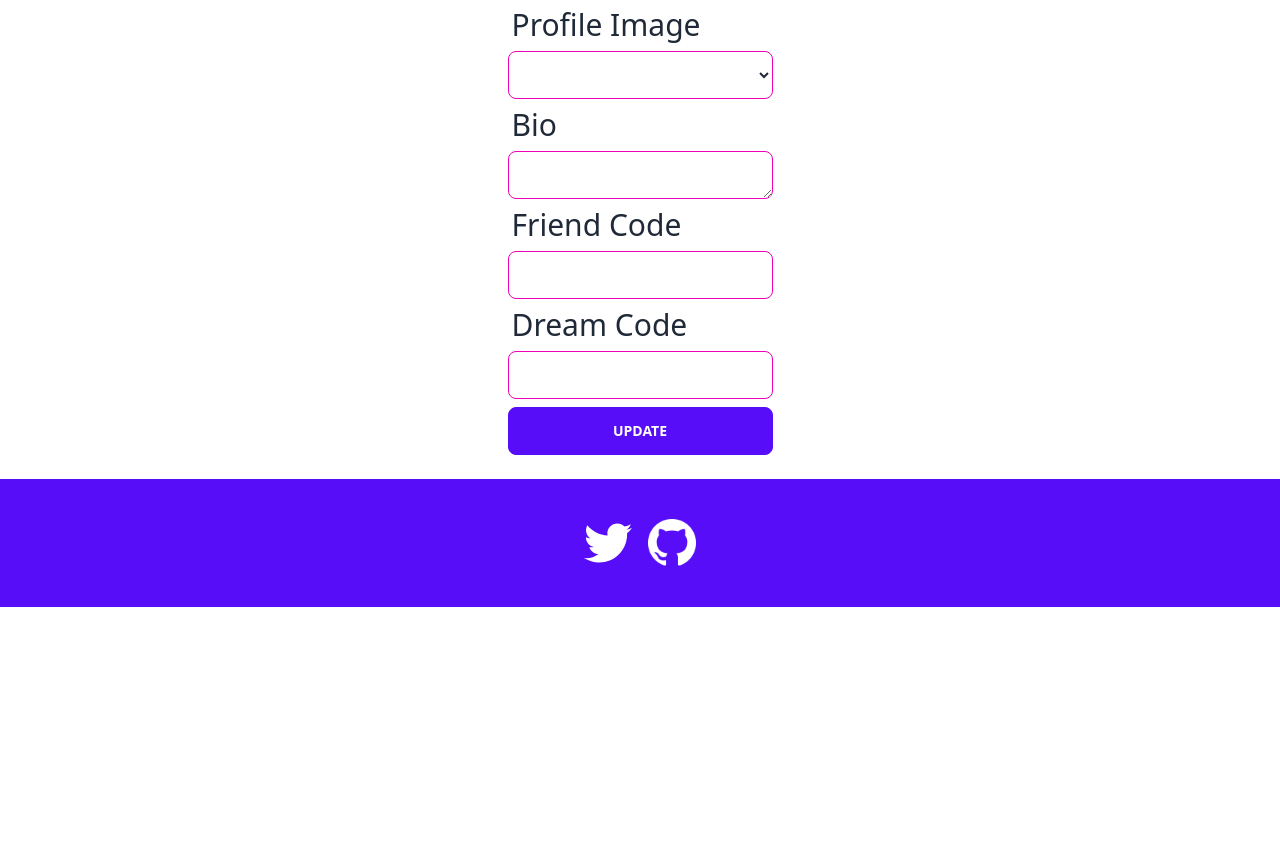
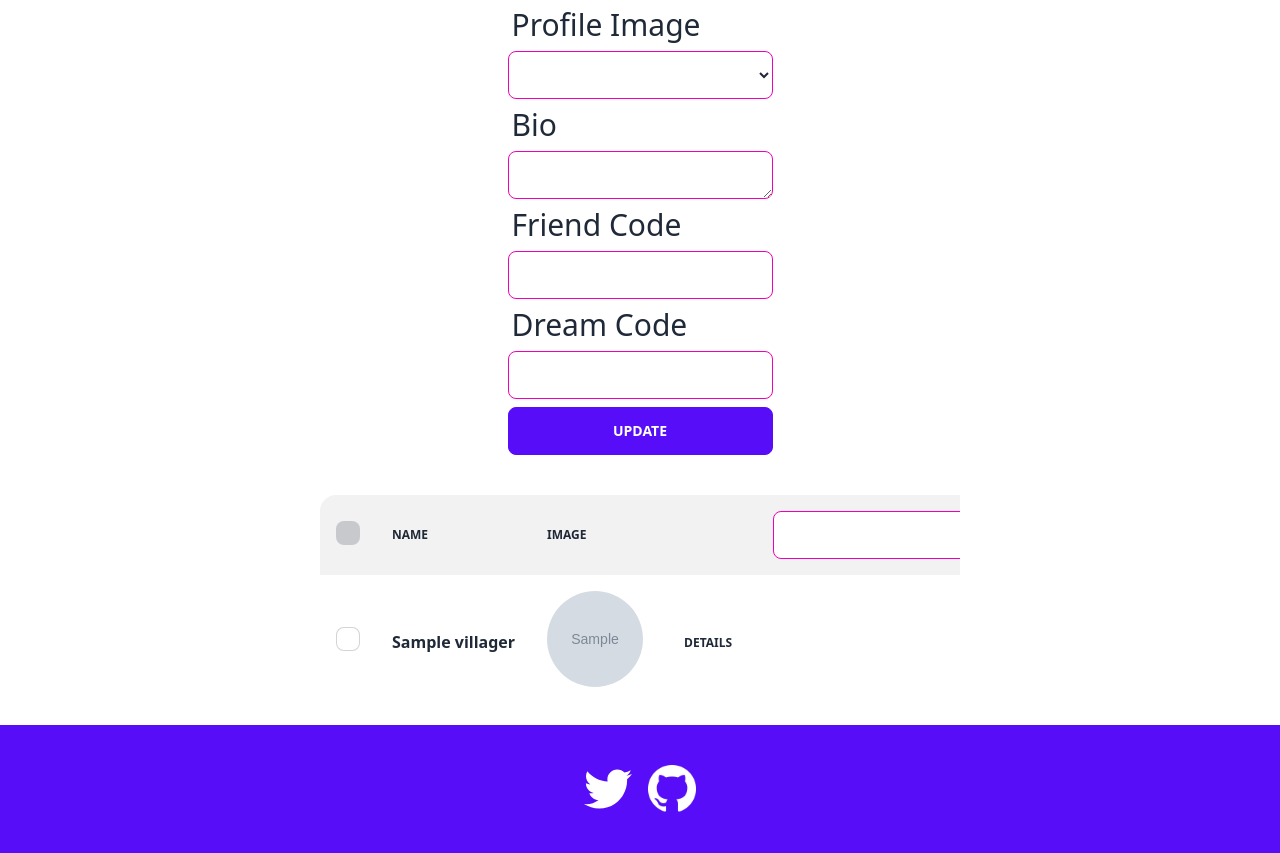
Before and after one commit to HayHay404/achnh-db, a Flask app: template templates/user/edit_profile.html in a window 1280 px wide. Shown: the part 731-1584 px from the top of the page. Before the commit the page ends 1338 px from the top, so only its background shows below. Run offline with Flask 2, Linux system fonts and the light colour scheme; the template is opened without the code that fills it: values that come from a table or form of the project are taken from there, others are empty; tables that the repository leaves empty hold one stand-in row (values such as "Sample post"); grey boxes marked "Sample" are stand-in pictures; lists and menus that the app fills with data are empty; some libraries are stand-ins or nearby versions.

Commit message:
Chages to database, seed file, and update user view.

```diff
--- a/app.py
+++ b/app.py
@@ -1,7 +1,7 @@
 from flask import Flask, redirect, render_template, session, flash, g, url_for, request
 from requests import request
 import requests
-from models import connect_db, db, User, Villager, Image, Island
+from models import connect_db, db, User, Villager, Image, UserVillager
 from flask_mail import Mail, Message
 from forms import ImageUploadForm, SigninForm, SignupForm, UserProfileForm
 from flask_admin import Admin
@@ -21,6 +21,7 @@ load_dotenv(find_dotenv())
 #
 
 app = Flask(__name__)
+#app.config["SQLALCHEMY_DATABASE_URI"] = os.environ.get("database_url", default="postgresql:///acnhdb")
 app.config["SQLALCHEMY_DATABASE_URI"] = "postgresql:///acnhdb"
 app.config["SQLALCHEMY_TRACK_MODIFICATIONS"] = False
 app.config["SECRET_KEY"] = os.getenv("secret_key")
@@ -43,7 +44,7 @@ admin = Admin(app)
 admin.add_views(ModelView(User, db.session),
         ModelView(Villager, db.session),
         ModelView(Image, db.session),
-        ModelView(Island, db.session))
+        ModelView(UserVillager, db.session))
 
 imagekit = ImageKit(
     #private_key = config["imagekit_private_key"],
@@ -165,8 +166,6 @@ def user_profile(username):
     else:
         user = User.query.filter_by(username = username).first_or_404()
 
-    # images = Image.query.filter_by(user_id = user.id).all()
-
     return render_template("user/profile.html", user = user)
 
 @app.route("/u/<username>/edit/", methods=["GET", "POST"])
@@ -184,8 +183,6 @@ def edit_user_profile(username):
 
     villager_list = Villager.query.all()
     user_profile_form.user_image.choices = [("", "")] + [(villager.id, villager.name) for villager in villager_list]
-
-    user_profile_form
 
     if image_form.validate_on_submit():
         for file in image_form.image_file.data:
@@ -225,4 +222,4 @@ def edit_user_profile(username):
 
         db.session.commit()
 
-    return render_template("user/edit_profile.html", user = user, image_form = image_form, user_profile_form = user_profile_form)
+    return render_template("user/edit_profile.html", user = user, image_form = image_form, user_profile_form = user_profile_form, villager_list = villager_list)
--- a/requirements.txt
+++ b/requirements.txt
@@ -21,6 +21,7 @@ Flask-Mail==0.9.1
 Flask-Principal==0.4.0
 Flask-SQLAlchemy==2.5.1
 Flask-WTF==1.0.1
+gunicorn==20.1.0
 idna==3.3
 imagekitio==2.2.8
 importlib-metadata==4.12.0
--- /dev/null
+++ b/static/villager_filter.js
@@ -0,0 +1,5 @@
+const filterVillager = document.getElementById("villager-filter");
+filterVillager.addEventListener("input", (event) => filterSearch(event));
+function filterSearch(event) {
+    console.log(filterVillager.value);
+}
--- /dev/null
+++ b/static/villager_filter.ts
@@ -0,0 +1,6 @@
+const filterVillager : HTMLInputElement = document.getElementById("villager-filter") as HTMLInputElement
+filterVillager.addEventListener("input", (event : Event) => filterSearch(event))
+
+function filterSearch(event : Event) {
+    console.log(filterVillager.value)
+}
--- a/templates/base.html
+++ b/templates/base.html
@@ -70,6 +70,6 @@
 
     <script>let exports = {};</script>
 
-    <script src="static/search.js"></script>
+    <script src="/static/search.js"></script>
 </body>
 </html>
--- a/templates/user/edit_profile.html
+++ b/templates/user/edit_profile.html
@@ -37,7 +37,51 @@
         <button class="btn btn-primary max-w-s my-2">Update</button>
     </form>
 </div>
+<div class="grid place-items-center ">
+    <div class="overflow-x-auto m-4 w-1/2">
+        <table class="table w-full ">
+            <thead>
+                    <th>
+                        <input type="checkbox" class="checkbox" disabled></label>
+                    </th>
+                <th>Name</th>
+                <th>Image</th>
+                <th></th>
+                <th><input type="text" class="input input-bordered input-secondary" id="villager-filter"></th>
+            </thead>
+            <tbody>
+                {% for villager in villager_list %}
+                <tr>
+                    <th>
+                      <label>
+                        <input type="checkbox" class="checkbox bg-primary-content" />
+                      </label>
+                    </th>
+                    <td>
+                      <div class="flex items-center space-x-3">
+                        <div>
+                          <div class="font-bold text-1xl">{{villager.name}}</div>
+                        </div>
+                      </div>
+                    </td>
+                    <td>
+                        <div class="avatar">
+                            <div class="mask mask-circle w-24">
+                              <img src="{{villager.image_url}}" alt="{{villager.name}} Icon" />
+                            </div>
+                          </div>
+                    </td>
+                    <th>
+                      <button class="btn btn-ghost btn-xs">details</button>
+                    </th>
+                </tr>
+                {% endfor %}
+            </tbody>
+        </table>
+    </div>
+</div>
 
 <script src="/static/carousel_preview.js"></script>
 <script src="/static/profile_preview.js"></script>
+<script src="/static/villager_filter.js"></script>
 {%endblock%}
```
Also changed, not shown: models.py (+5 -5 lines), seed.py (+11 -4 lines), templates/user/profile.html (+21 -8 lines).
